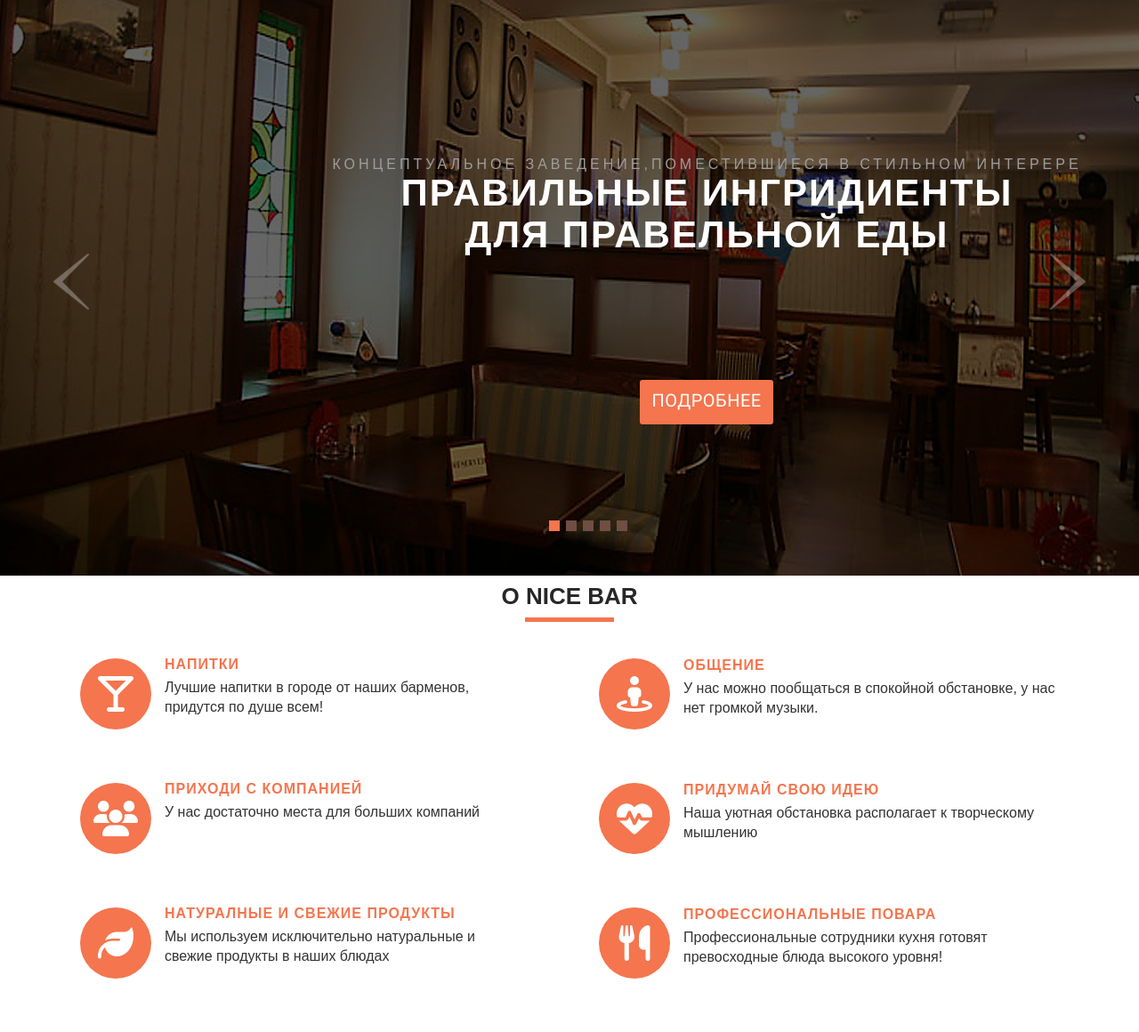
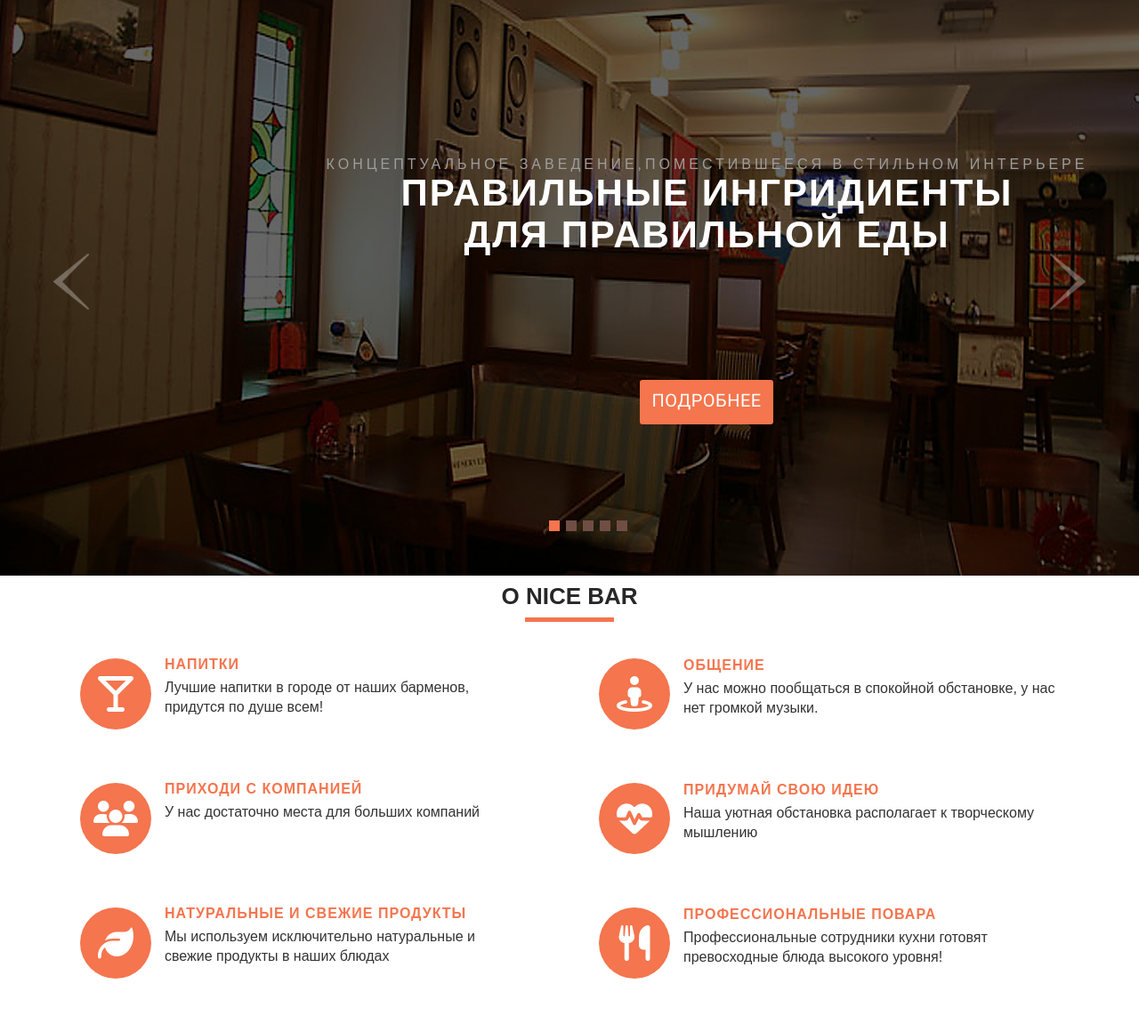
Before and after one commit to AlexABA91/NiseBar-New1, a plain HTML site: page NiseBarNew.html in a window 1280 px wide. Shown: the part 125-1285 px from the top of the page at 89% size. Drawn offline with Linux system fonts and the light colour scheme.

Commit message:
18.03. 10:00

```diff
--- a/NiseBarNew.html
+++ b/NiseBarNew.html
@@ -68,8 +68,8 @@
 					</div>
 					<div class="sliderbg">
 							<div class="baner">
-								<h2>концептуальное заведение,поместившиеся в стильном интерере</h2>
-								<h1>правильные ингридиенты для правельной еды</h1>
+								<h2>концептуальное заведение,поместившееся в стильном интерьере</h2>
+								<h1>правильные ингридиенты для правильной еды</h1>
 							</div>
 							<div class="ditals">
 								<a href="">подробнее</a>
@@ -99,7 +99,7 @@
 							<div class="blok">
 								<div class="circle"><i class="fas fa-leaf"></i></div>
 								<div class="bloksleft">
-									<h2>Натуралные и свежие продукты</h2>
+									<h2>Натуральные и свежие продукты</h2>
 									<p>Мы используем исключительно натуральные и свежие продукты в наших блюдах</p>
 								</div>
 							</div>
@@ -123,7 +123,7 @@
 								<div class="circle"><i class="fas fa-utensils"></i></div>
 								<div class="blokright">
 									<h2>Профессиональные повара</h2>
-									<p>Профессиональные сотрудники кухня готовят превосходные блюда высокого уровня!</p>
+									<p>Профессиональные сотрудники кухни готовят превосходные блюда высокого уровня!</p>
 								</div>
 							</div>
 						</div>
```
